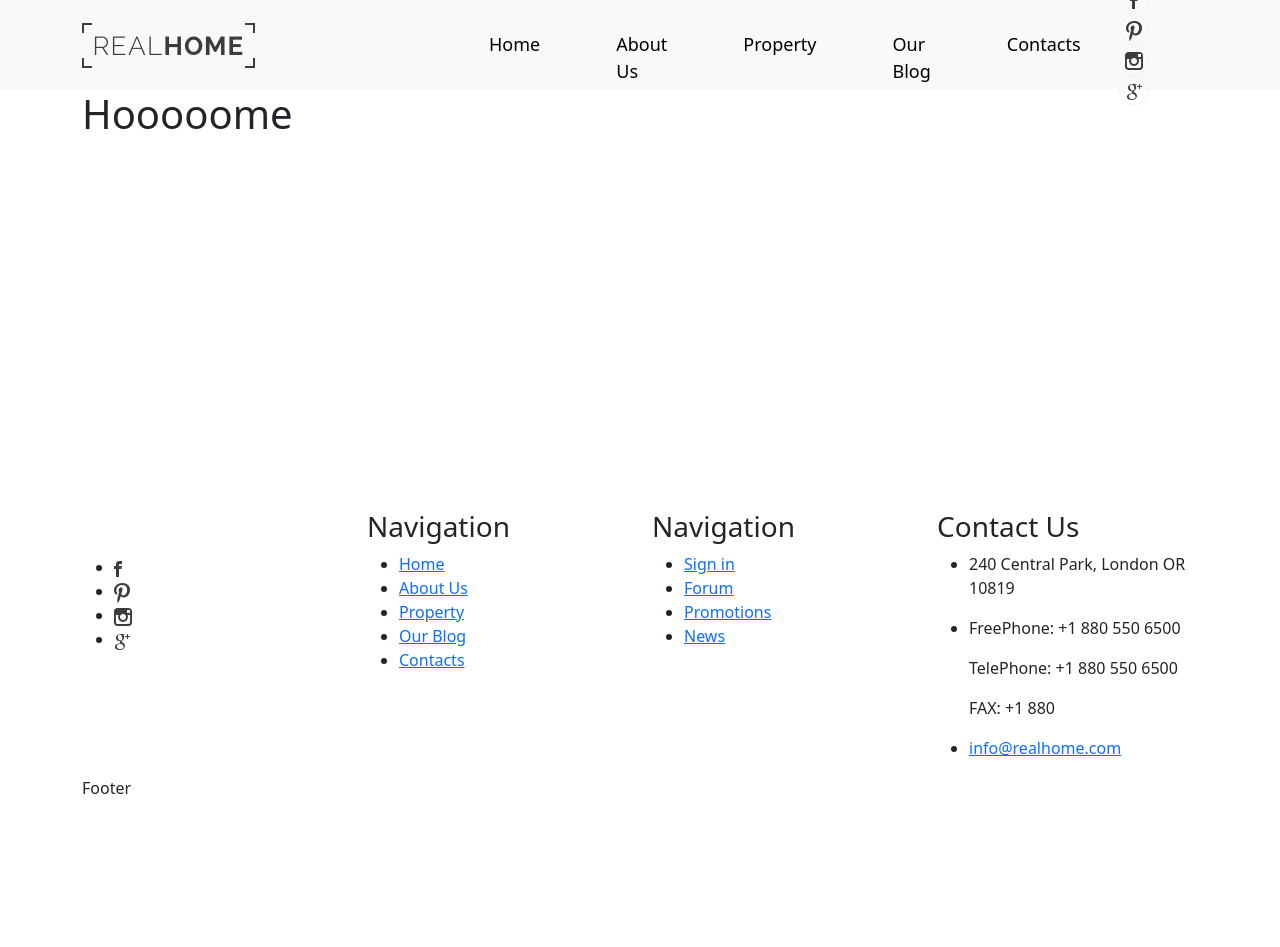
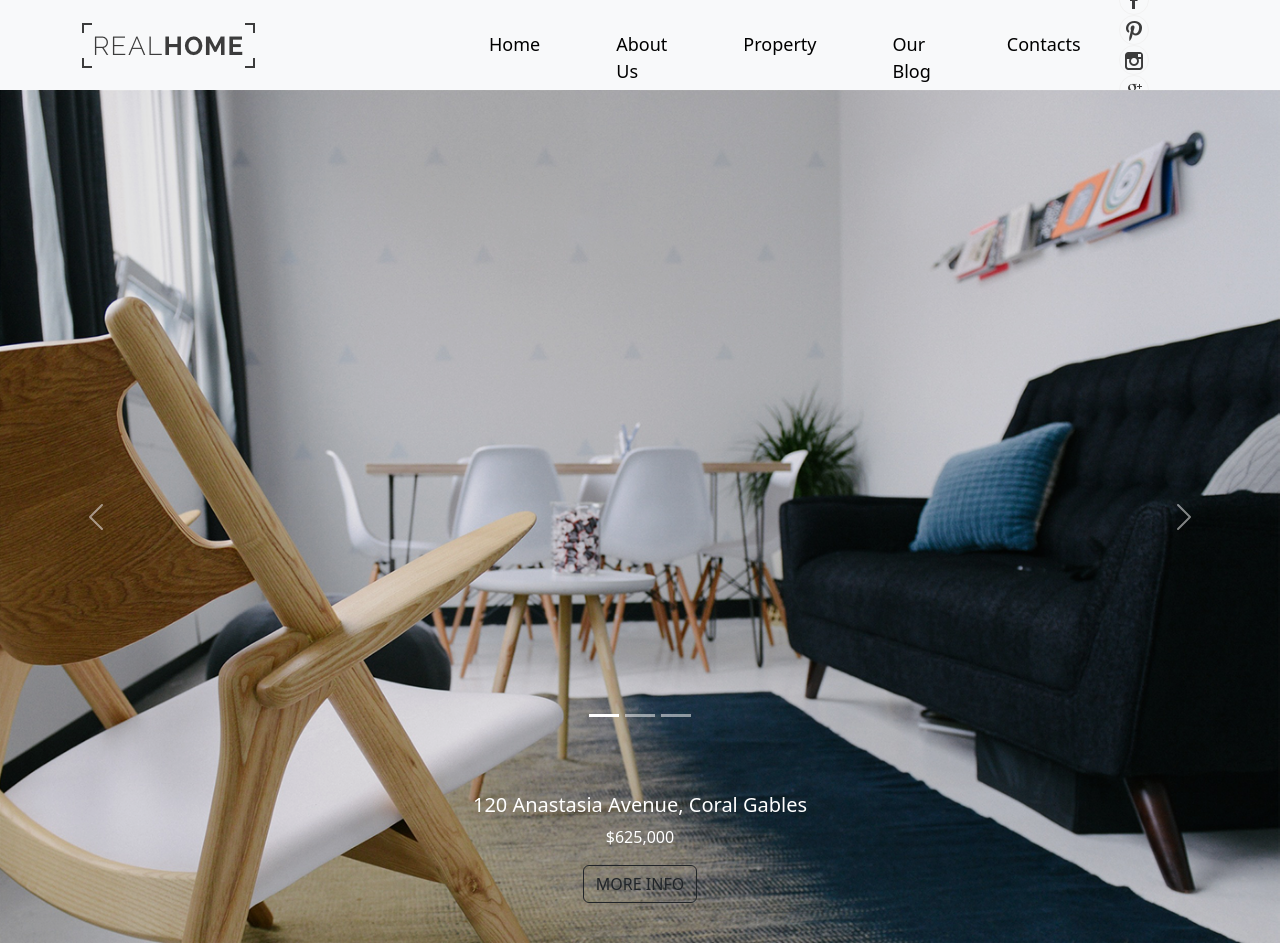
Before and after one commit to AnnaIerchenko/simple_vue_site, a Vue app: page / in a window 1280 px wide. Shown: the top 947 px of the page. Before the commit the page ends 800 px from the top, so only its background shows below. Built offline with nearby package versions, Linux system fonts and the light colour scheme; the HTML template or start-up script is replaced by a standard one.

Commit message:
add carousel

```diff
--- /dev/null
+++ b/src/components/Carousel.vue
@@ -0,0 +1,55 @@
+<!-- eslint-disable vue/multi-word-component-names -->
+
+<!--eslint-disable-next-line vue/multi-word-component-names -->
+<template>
+  <div id="carouselExampleIndicators" class="carousel slide">
+  <div class="carousel-indicators home__carousel-indicators">
+    <button type="button" data-bs-target="#carouselExampleIndicators" data-bs-slide-to="0" class="active" aria-current="true" aria-label="Slide 1"></button>
+    <button type="button" data-bs-target="#carouselExampleIndicators" data-bs-slide-to="1" aria-label="Slide 2"></button>
+    <button type="button" data-bs-target="#carouselExampleIndicators" data-bs-slide-to="2" aria-label="Slide 3"></button>
+  </div>
+  <div class="carousel-inner">
+    <div class="carousel-item active">
+      <img src="../assets/images/slide.png" class="d-block w-100" alt="">
+      <div class="carousel-caption d-none d-md-block">
+        <h5>120 Anastasia Avenue, Coral Gables</h5>
+        <p>$625,000</p>
+        <button type="button" class="btn btn-outline-dark">MORE INFO</button>
+      </div>
+    </div>
+    <div class="carousel-item">
+      <img src="../assets/images/slide.png" class="d-block w-100" alt="">
+      <div class="carousel-caption d-none d-md-block">
+        <h5>120 Anastasia Avenue, Coral Gables</h5>
+        <p>$625,000</p>
+        <button type="button" class="btn btn-outline-dark">MORE INFO</button>
+      </div>
+    </div>
+    <div class="carousel-item">
+      <img src="../assets/images/slide.png" class="d-block w-100" alt="">
+      <div class="carousel-caption d-none d-md-block">
+        <h5>120 Anastasia Avenue, Coral Gables</h5>
+        <p>$625,000</p>
+        <button type="button" class="btn btn-outline-dark">MORE INFO</button>
+      </div>
+    </div>
+  </div>
+  <button class="carousel-control-prev" type="button" data-bs-target="#carouselExampleIndicators" data-bs-slide="prev">
+    <span class="carousel-control-prev-icon" aria-hidden="true"></span>
+    <span class="visually-hidden">Previous</span>
+  </button>
+  <button class="carousel-control-next" type="button" data-bs-target="#carouselExampleIndicators" data-bs-slide="next">
+    <span class="carousel-control-next-icon" aria-hidden="true"></span>
+    <span class="visually-hidden">Next</span>
+  </button>
+</div>
+</template>
+
+<style lang="scss">
+.home {
+  &__carousel-indicators {
+    bottom: 200px;
+  }
+
+}
+</style>
--- a/src/views/HomeView.vue
+++ b/src/views/HomeView.vue
@@ -1,19 +1,21 @@
 <template>
   <div class="home">
+    <Carousel />
     <MainContainer>
-      <h1>Hooooome</h1>
     </MainContainer>
   </div>
 </template>
 
 <script>
 import MainContainer from '@/components/MainContainer.vue'
+import Carousel from '@/components/Carousel.vue';
 
 export default {
   // eslint-disable-next-line vue/multi-word-component-names
   name: 'Home',
   components: {
     MainContainer,
+    Carousel
   }
 }
 </script>
```
